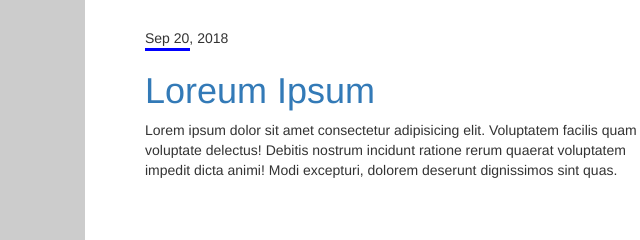
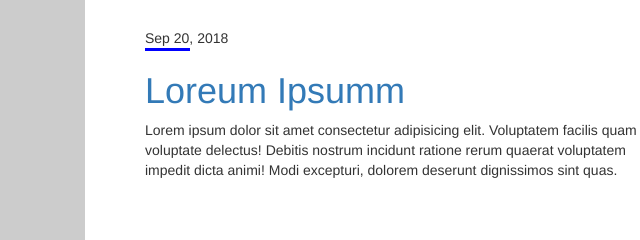
Before and after one commit to karna-sapana/Blog-Template, a plain HTML site: page index.html in a window 1280 px wide. Shown: the part 128-368 px from the top of the page, 525-1165 px from the left. Drawn offline with nearby package versions, Linux system fonts and the light colour scheme; placeholder pictures from the web are drawn by us.

Commit message:
title changed

```diff
--- a/index.html
+++ b/index.html
@@ -20,7 +20,7 @@
                        <div class="line ym"></div>
 
                        <h1> <a href="#">
-                            Loreum Ipsum
+                            Loreum Ipsumm
                             </a>
                        </h1>
 
```
